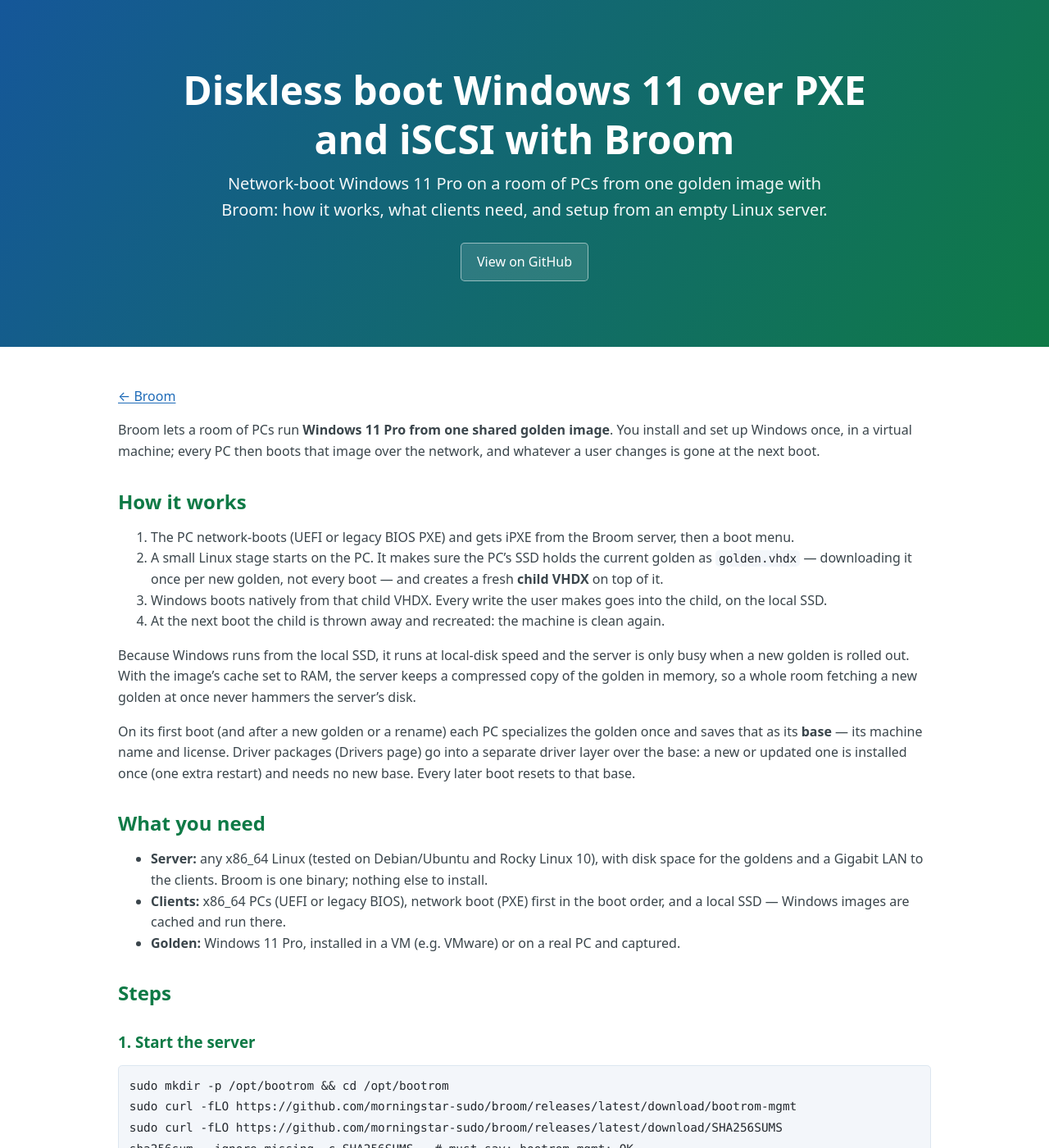
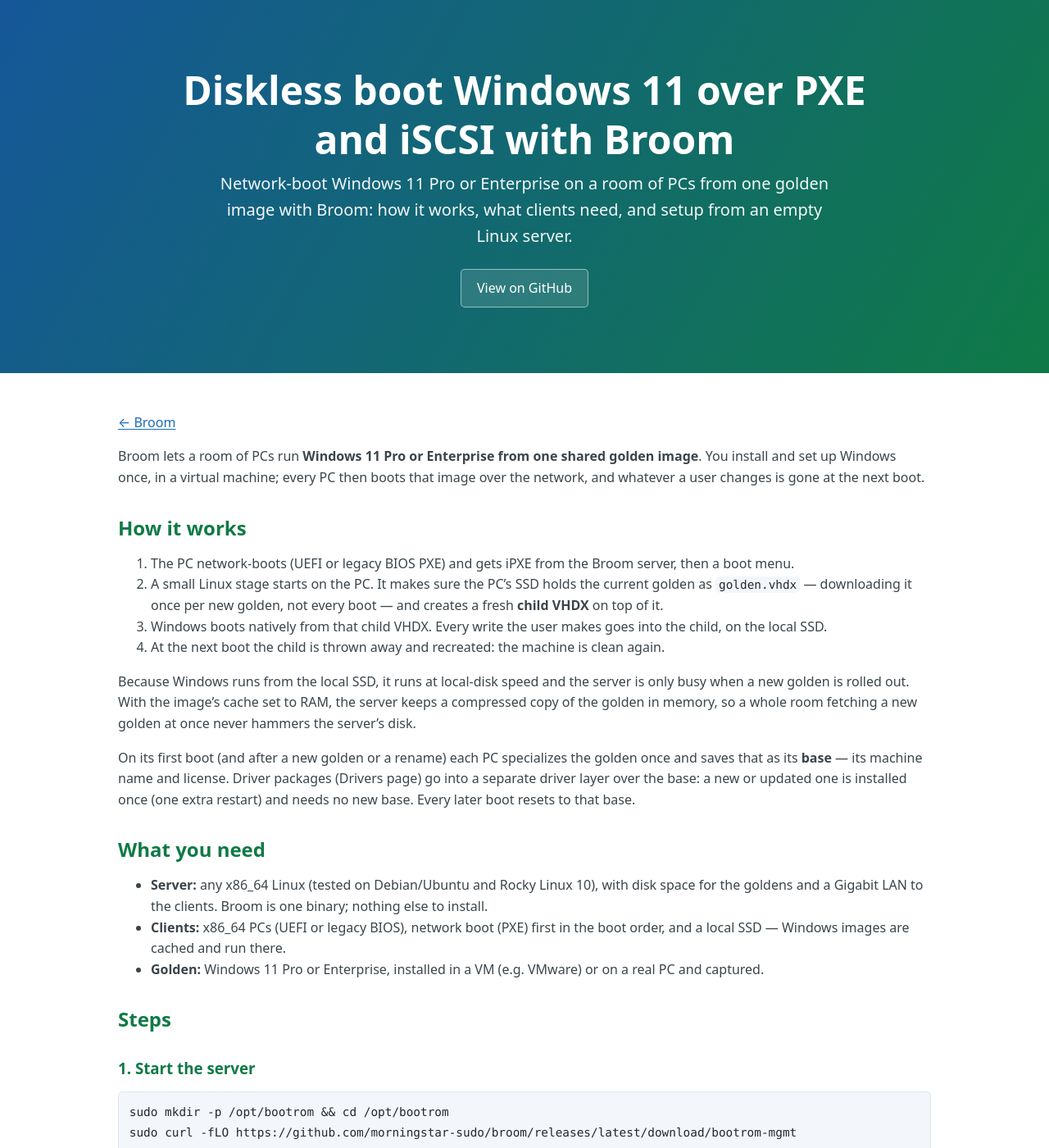
Before and after one commit to morningstar-sudo/broom, a Jekyll site: the page built from docs/windows-11-diskless-boot.md, in a window 1280 px wide and 1400 px high. Shown: the whole window at 82% size. Built offline with Jekyll 4.4.1, drawn with Linux system fonts in a browser that asks for light colours; some of the changed text lies outside the part shown.

Commit message:
feat(boot): support legacy BIOS clients
BIOS PXE ROMs (DHCP arch 0) got no boot file; Broom was UEFI-only.

- DHCP/TFTP: serve undionly.kpxe (iPXE + embedded bios.ipxe:
  chains autoexec.ipxe, so router-DHCP mode does not loop)
- iPXE patch 0003: menu rules as CP437 0xc4 on the BIOS text
  console, which does not decode UTF-8 (screen was garbled)
- SSD on BIOS machines: MBR (Windows boots BIOS only from MBR),
  disk id "BROM" ("BROL" Linux-only), partition role from its
  place. Relaid only when the table is surely of the other kind
- Windows stage: no BootNext under BIOS. Writes the boot
  partition + MBR code from bios.tar.gz, then POST
  /api/boot/local; next /boot.ipxe sanboots that drive once
  (300 s, only from the IP of the machine's menu choice). Drive
  from EDD MBR ids in /sys/kernel/boot_params, no edd module
- prep-win: build broom\bios (fixed MBR VHD, bcdboot /f BIOS);
  any failure there leaves a UEFI-only golden, never stops prep.
  Publish packs it as bios.tar.gz when present
- strict reset on BIOS: bootorder task deletes \bootmgr and drops
  BROOMWIN/BROOMEFI drive letters
- shim line skipped on pcbios; deploy warns on firmware mismatch
- docs: legacy BIOS, tested on Windows 11 Pro and Enterprise

Windows goldens prepped before this boot UEFI clients only: run the
prep command again, upload, Publish. Stage bundle needs a rebuild.

```diff
--- a/docs/windows-11-diskless-boot.md
+++ b/docs/windows-11-diskless-boot.md
@@ -1,13 +1,13 @@
 ---
 title: Diskless boot Windows 11 over PXE and iSCSI with Broom
-description: "Network-boot Windows 11 Pro on a room of PCs from one golden image with Broom: how it works, what clients need, and setup from an empty Linux server."
+description: "Network-boot Windows 11 Pro or Enterprise on a room of PCs from one golden image with Broom: how it works, what clients need, and setup from an empty Linux server."
 date: 2026-10-11T23:07:00+07:00
 last_modified_at: 2026-10-29
 ---
 
 [← Broom](index.md)
 
-Broom lets a room of PCs run **Windows 11 Pro from one shared golden image**. You install and set up Windows once,
+Broom lets a room of PCs run **Windows 11 Pro or Enterprise from one shared golden image**. You install and set up Windows once,
 in a virtual machine; every PC then boots that image over the network, and whatever a user changes is gone at the
 next boot.
 
@@ -31,9 +31,9 @@
 
 - **Server:** any x86_64 Linux (tested on Debian/Ubuntu and Rocky Linux 10), with disk space for the goldens and a
   Gigabit LAN to the clients. Broom is one binary; nothing else to install.
-- **Clients:** x86_64 PCs (UEFI or legacy BIOS), network boot (PXE) first in the boot order, and a local SSD — Windows images are
-  cached and run there.
-- **Golden:** Windows 11 Pro, installed in a VM (e.g. VMware) or on a real PC and captured.
+- **Clients:** x86_64 PCs (UEFI or legacy BIOS), network boot (PXE) first in the boot order, and a local SSD —
+  Windows images are cached and run there.
+- **Golden:** Windows 11 Pro or Enterprise, installed in a VM (e.g. VMware) or on a real PC and captured.
 
 ## Steps
 
@@ -59,8 +59,8 @@
 
 ### 3. Build the golden
 
-1. Create a VM, install Windows 11 Pro, and stop at the first setup screen (OOBE). Press **Ctrl+Shift+F3** to enter
-   **Audit Mode**.
+1. Create a VM, install Windows 11 Pro or Enterprise, and stop at the first setup screen (OOBE). Press
+   **Ctrl+Shift+F3** to enter **Audit Mode**.
 2. Install your software, games launchers, drivers you want everywhere, and settings.
 3. In Broom's web admin, set the guest user and password (**Windows → Guest user**).
 4. In the VM, run PowerShell as Administrator:
```
Also changed, not shown: docs/broom-vs-ccboot.md (+2 -2 lines), docs/index.md (+3 -1 lines), docs/internet-cafe-diskless.md (+7 -6 lines), docs/user-guide.md (+8 -4 lines), README.md, 6 other files.
